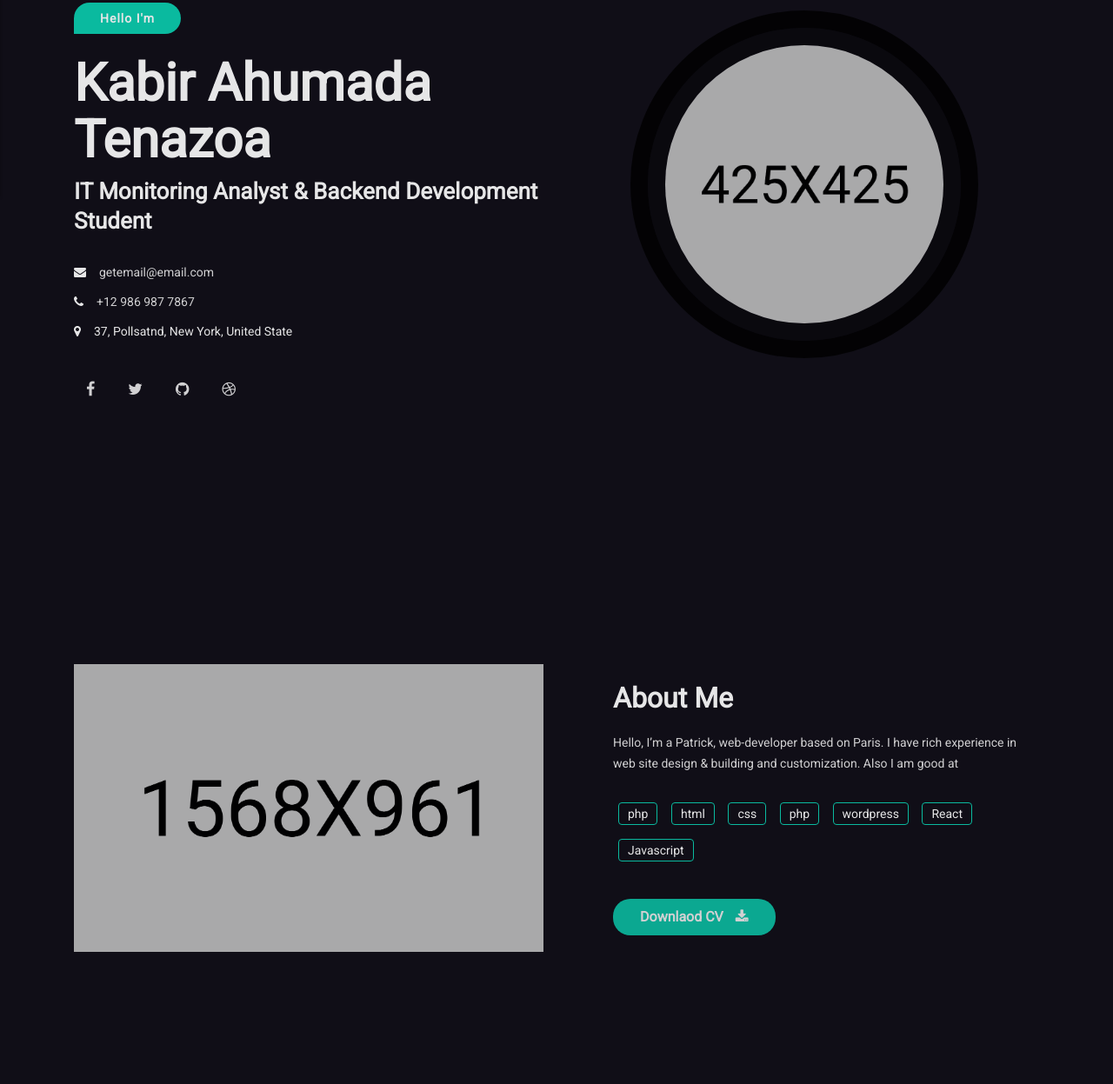
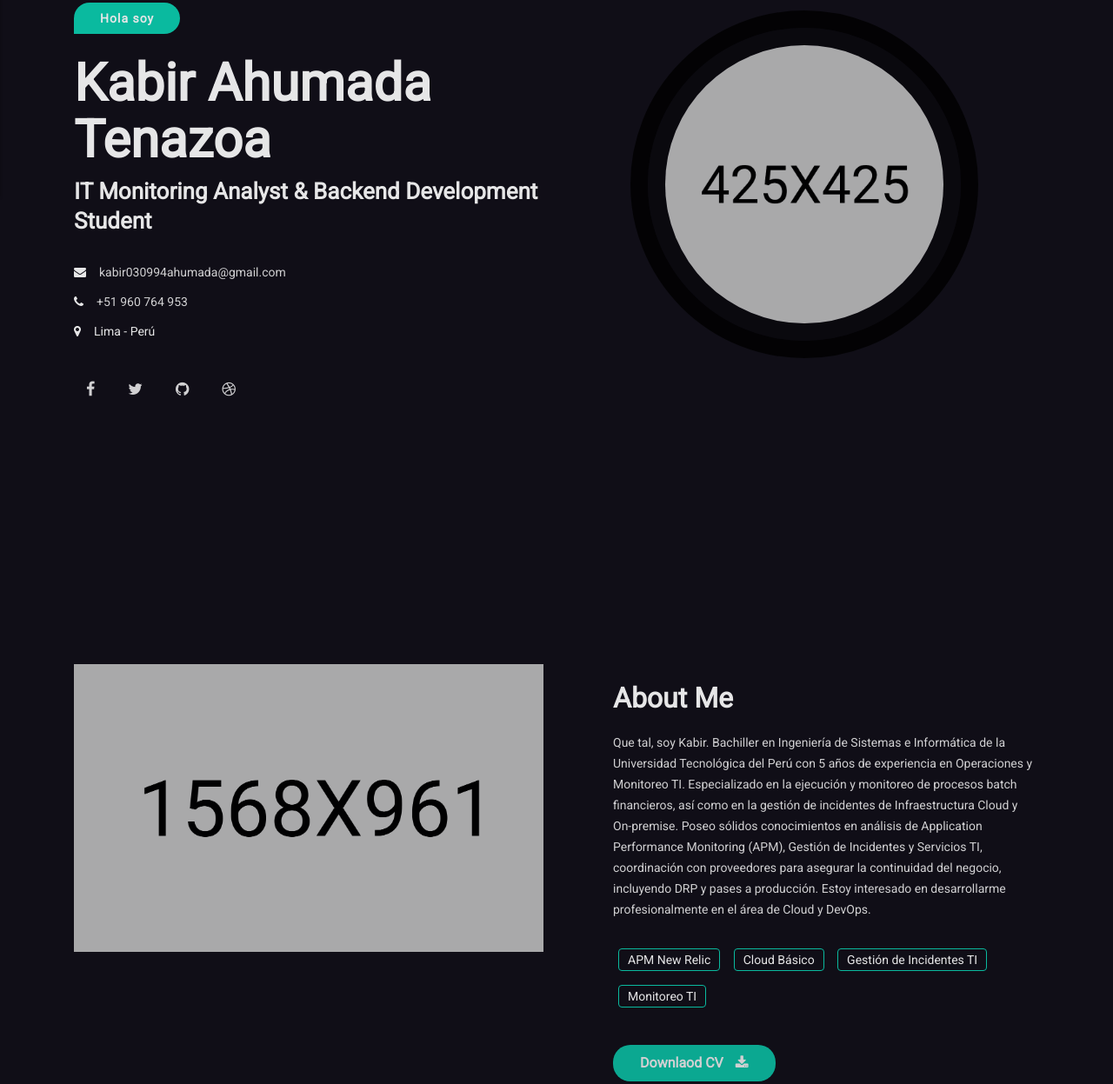
Before and after one commit to kahumada31/kahumada31.github.io, a plain HTML site: page index.html in a window 1280 px wide. Shown: the part 271-1518 px from the top of the page at 87% size. Drawn offline with Linux system fonts and the light colour scheme; some packages are replaced by stand-ins of ours.

Commit message:
Edición de index.html

```diff
--- a/index.html
+++ b/index.html
@@ -105,16 +105,16 @@
                         <div class="col-sm-6">
                             <div class="mh-header-info">
                                 <div class="mh-promo wow fadeInUp" data-wow-duration="0.8s" data-wow-delay="0.1s">
-                                    <span>Hello I'm</span>
+                                    <span>Hola soy</span>
                                 </div>
 
                                 <h2 class="wow fadeInUp" data-wow-duration="0.8s" data-wow-delay="0.2s">Kabir Ahumada Tenazoa</h2>
                                 <h4 class="wow fadeInUp" data-wow-duration="0.8s" data-wow-delay="0.3s">IT Monitoring Analyst & Backend Development Student</h4>
 
                                 <ul>
-                                    <li class="wow fadeInUp" data-wow-duration="0.8s" data-wow-delay="0.4s"><i class="fa fa-envelope"></i><a href="mailto:">getemail@email.com</a></li>
-                                    <li class="wow fadeInUp" data-wow-duration="0.8s" data-wow-delay="0.5s"><i class="fa fa-phone"></i><a href="callto:">+12 986 987 7867</a></li>
-                                    <li class="wow fadeInUp" data-wow-duration="0.8s" data-wow-delay="0.6s"><i class="fa fa-map-marker"></i><address>37, Pollsatnd, New York, United State</address></li>
+                                    <li class="wow fadeInUp" data-wow-duration="0.8s" data-wow-delay="0.4s"><i class="fa fa-envelope"></i><a href="mailto:">kabir030994ahumada@gmail.com</a></li>
+                                    <li class="wow fadeInUp" data-wow-duration="0.8s" data-wow-delay="0.5s"><i class="fa fa-phone"></i><a href="callto:">+51 960 764 953</a></li>
+                                    <li class="wow fadeInUp" data-wow-duration="0.8s" data-wow-delay="0.6s"><i class="fa fa-map-marker"></i><address>Lima - Perú</address></li>
                                 </ul>
 
                                 <ul class="social-icon wow fadeInUp" data-wow-duration="0.8s" data-wow-delay="0.7s">
@@ -153,18 +153,16 @@
                     <div class="col-sm-12 col-md-6">
                         <div class="mh-about-inner">
                             <h2 class="wow fadeInUp" data-wow-duration="0.8s" data-wow-delay="0.1s">About Me</h2>
-                            <p class="wow fadeInUp" data-wow-duration="0.8s" data-wow-delay="0.2s">Hello, I’m a Patrick, web-developer based on Paris.
-                            I have rich experience in web site design & building
-                            and customization. Also I am good at</p>
+                            <p class="wow fadeInUp" data-wow-duration="0.8s" data-wow-delay="0.2s">Que tal, soy Kabir.
+                                Bachiller en Ingeniería de Sistemas e Informática de la Universidad Tecnológica del Perú con 5 años de experiencia en Operaciones y Monitoreo TI. Especializado en la ejecución y monitoreo de procesos batch financieros, así como en la gestión de incidentes de Infraestructura Cloud y On-premise.
+                                Poseo sólidos conocimientos en análisis de Application Performance Monitoring (APM), Gestión de Incidentes y Servicios TI, coordinación con proveedores para asegurar la continuidad del negocio, incluyendo DRP y pases a producción. Estoy interesado en desarrollarme profesionalmente en el área de Cloud y DevOps.</p>
                             <div class="mh-about-tag wow fadeInUp" data-wow-duration="0.8s" data-wow-delay="0.3s">
                                 <ul>
-                                    <li><span>php</span></li>
-                                    <li><span>html</span></li>
-                                    <li><span>css</span></li>
-                                    <li><span>php</span></li>
-                                    <li><span>wordpress</span></li>
-                                    <li><span>React</span></li>
-                                    <li><span>Javascript</span></li>
+                                    <li><span>APM New Relic</span></li>
+                                    <li><span>Cloud Básico</span></li>
+                                    <li><span>Gestión de Incidentes TI</span></li>
+                                    <li><span>Monitoreo TI</span></li>
+
                                 </ul>
                             </div>
                             <a href="#" class="btn btn-fill wow fadeInUp" data-wow-duration="0.8s" data-wow-delay="0.4s">Downlaod CV <i class="fa fa-download"></i></a>
```
